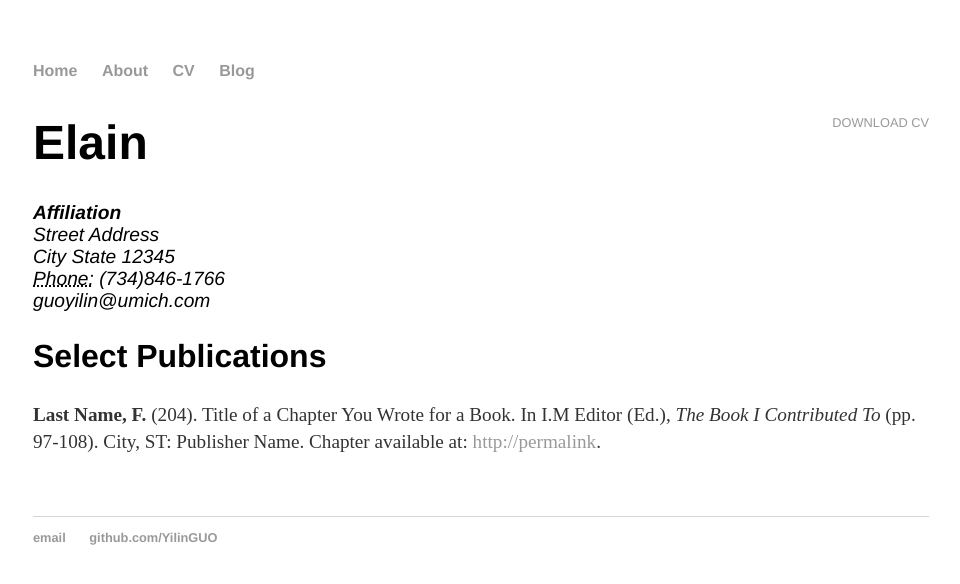
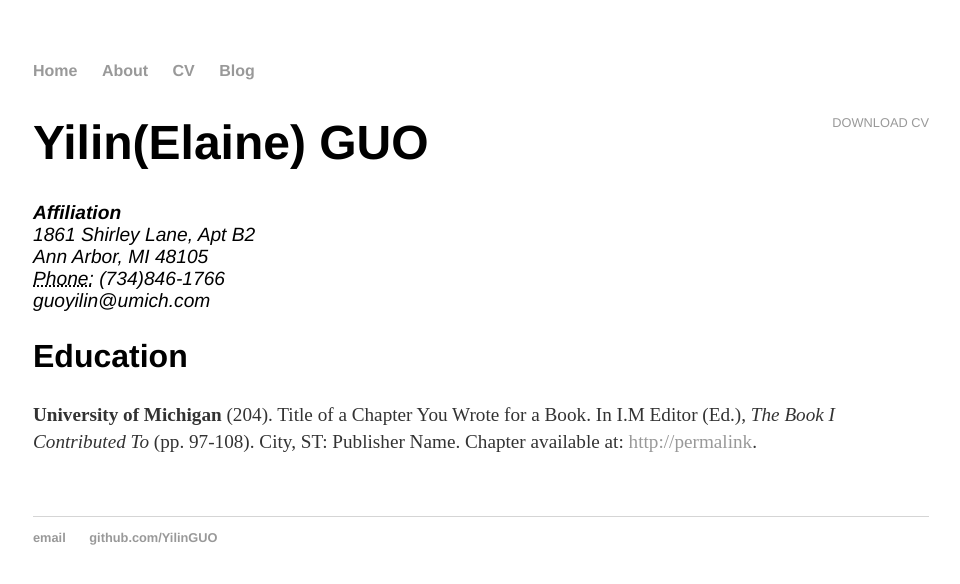
Before and after one commit to YilinGUO/YilinGUO.github.io, a Jekyll site: the page built from cv/index.html, in a window 1280 px wide. Shown: the top 584 px of the page, without its empty margins (159-1119 px from the left). Built offline with Jekyll 4.4.1, drawn with Linux system fonts in a browser that asks for light colours.

Commit message:
updated CV html

```diff
--- a/cv/index.html
+++ b/cv/index.html
@@ -1,22 +1,23 @@
 ---
 layout: default
-title: CV of Your Name
+title: CV of Yilin GUO
 ---
 
 	<div class="cv">
 		<a href="/cv/cv_Yilin_Guo.pdf" class="download" title="Download CV as PDF">Download CV</a>
-					<h1>Elain</h1>
+					<h1>Yilin(Elaine) GUO</h1>
 					<address>
 					<strong>Affiliation</strong><br>
-					Street Address<br>
-					City State 12345<br>
+					1861 Shirley Lane, Apt B2<br>
+					Ann Arbor, MI 48105<br>
 					<abbr title="phone">Phone:</abbr> (734)846-1766<br>
 					<span class="obfuscate">guoyilin@umich.com</span>
 					</address>
 
-					<h2>Select Publications</h2>
+					<h2>Education</h2>
 
-					<p><strong>Last Name, F.</strong> (204). Title of a Chapter You Wrote for a Book. In I.M Editor (Ed.), <em>The Book I Contributed To</em> (pp. 97-108). City, ST: Publisher Name. Chapter available at: <a href="#">http://permalink</a>.
+					<p><strong>University of Michigan</strong> (204). Title of a Chapter You Wrote for a Book. In I.M Editor (Ed.), <em>The Book I Contributed To</em> (pp. 97-108). City, ST: Publisher Name. Chapter available at: <a href="#">http://permalink</a>.
+					</p>
 
 
 	</div>
```
